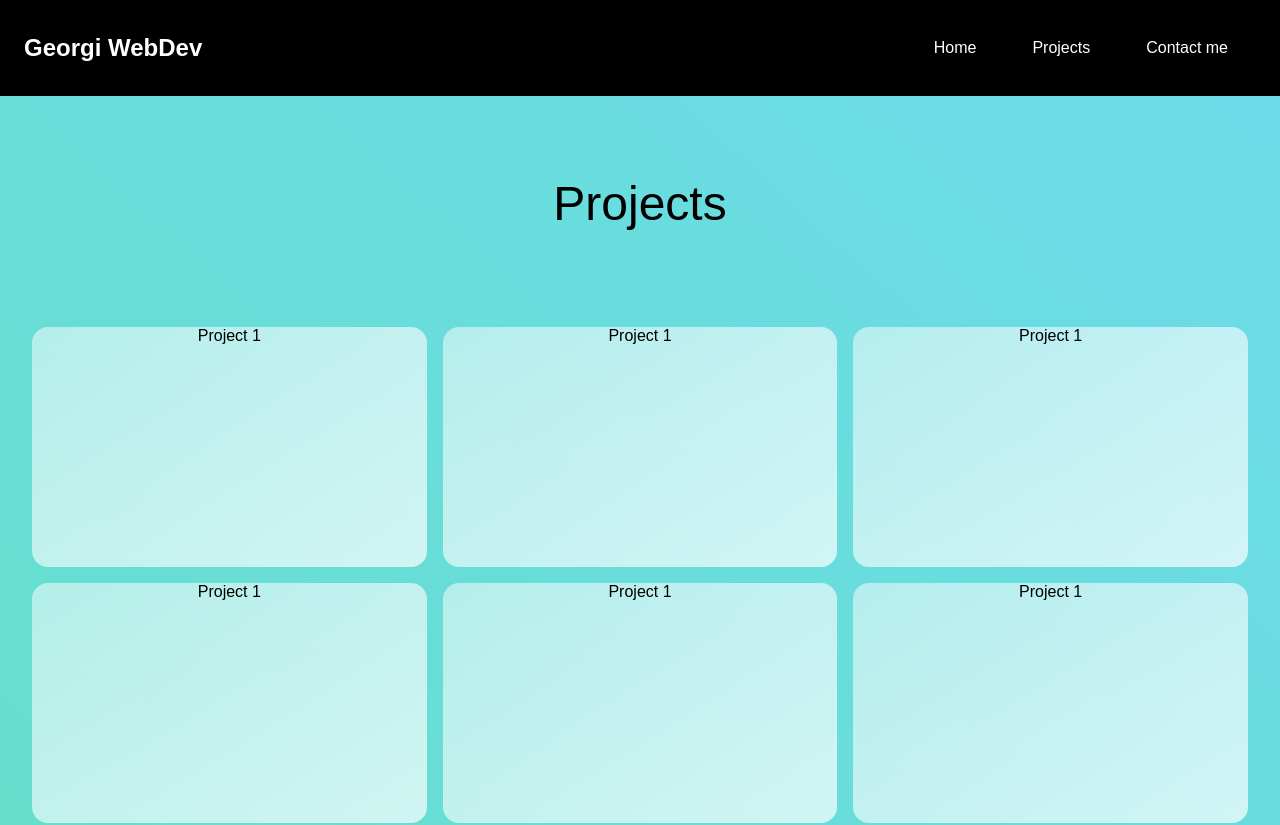
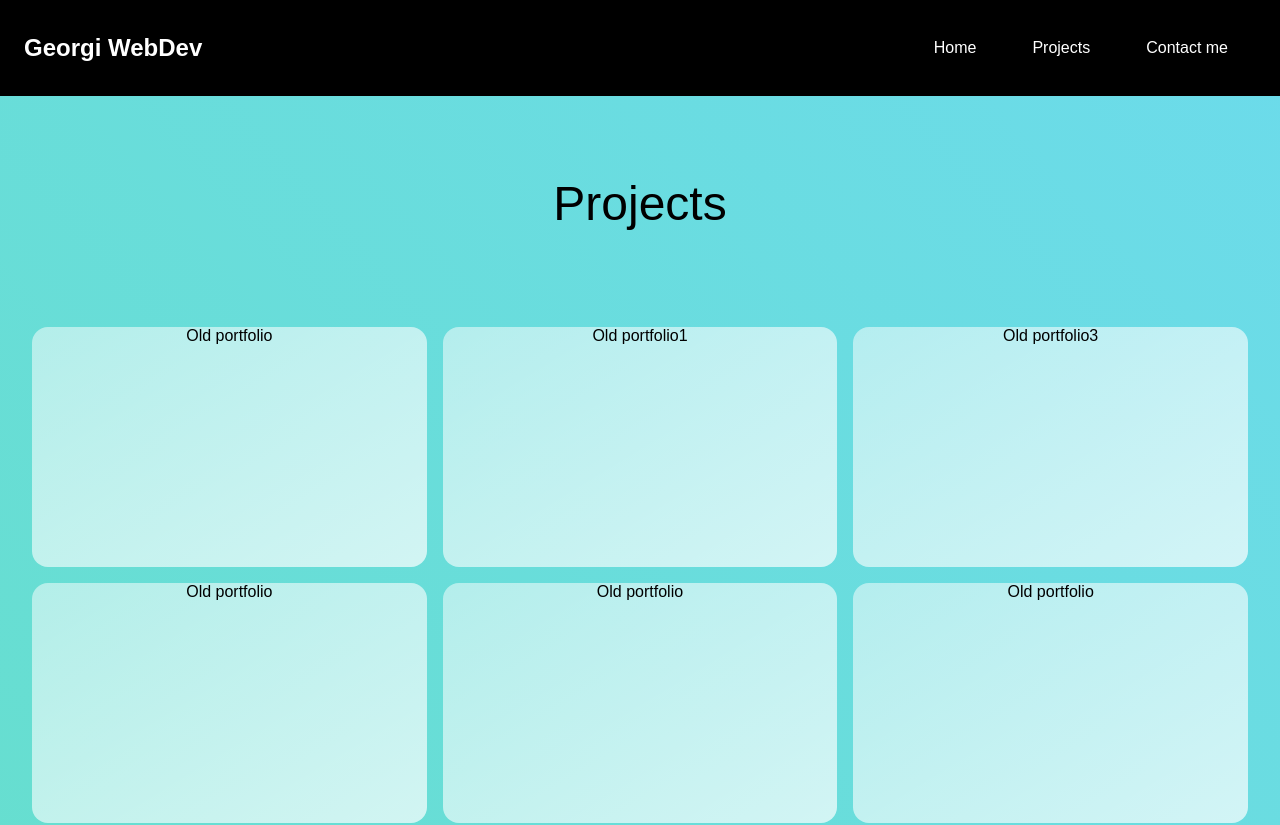
Before and after one commit to GeorgiPetrushev/my-portfolio, a React (Create React App) app: page /projects in a window 1280 px wide. Shown: the top 825 px of the page. Built offline with nearby package versions, Linux system fonts and the light colour scheme.

Commit message:
creating <ls> arr object

```diff
--- a/src/components/Projects.jsx
+++ b/src/components/Projects.jsx
@@ -1,22 +1,18 @@
 import React from "react";
 import { ProjectsStyle } from "./styles/Projects.style";
+import { projectsArr } from "./projectObjects";
 
 const Projects = () => {
+  const listItems = projectsArr.map((number) => (
+    <li key={number.key} className="project">
+      {number.tittle}
+    </li>
+  ));
 
   return (
     <ProjectsStyle>
       <div className="project-tittle">Projects</div>
-      <ul className="container-projects">
-        <li className="project">Project 1</li>
-        <li className="project">Project 1</li>
-        <li className="project">Project 1</li>
-        <li className="project">Project 1</li>
-        <li className="project">Project 1</li>
-        <li className="project">Project 1</li>
-        <li className="project">Project 1</li>
-        <li className="project">Project 1</li>
-        <li className="project">Project 1</li>
-      </ul>
+      <ul className="container-projects">{listItems}</ul>
     </ProjectsStyle>
   );
 };
--- /dev/null
+++ b/src/components/projectObjects.jsx
@@ -0,0 +1,92 @@
+export const projectsArr = [
+  {
+    tittle: "Old portfolio",
+    key: 1,
+    description: "my first portfolio",
+    img: {},
+    technology: ["javascript", "html", "sass"],
+    buttonGitHub: "",
+    buttonPage: "",
+  },
+  {
+    tittle: "Old portfolio1",
+    key: 2,
+    description: "my first portfolio",
+    img: {},
+    technology: ["javascript", "html", "sass"],
+    buttonGitHub: "",
+    buttonPage: "",
+  },
+  {
+    tittle: "Old portfolio3",
+    key: 3,
+    description: "my first portfolio",
+    img: {},
+    technology: ["javascript", "html", "sass"],
+    buttonGitHub: "",
+    buttonPage: "",
+  },
+  {
+    tittle: "Old portfolio",
+    key: 4,
+    description: "my first portfolio",
+    img: {},
+    technology: ["javascript", "html", "sass"],
+    buttonGitHub: "",
+    buttonPage: "",
+  },
+  {
+    tittle: "Old portfolio",
+    key: 5,
+    description: "my first portfolio",
+    img: {},
+    technology: ["javascript", "html", "sass"],
+    buttonGitHub: "",
+    buttonPage: "",
+  },
+  {
+    tittle: "Old portfolio",
+    key: 5,
+    description: "my first portfolio",
+    img: {},
+    technology: ["javascript", "html", "sass"],
+    buttonGitHub: "",
+    buttonPage: "",
+  },
+  {
+    tittle: "Old portfolio",
+    key: 5,
+    description: "my first portfolio",
+    img: {},
+    technology: ["javascript", "html", "sass"],
+    buttonGitHub: "",
+    buttonPage: "",
+  },
+  {
+    tittle: "Old portfolio",
+    key: 5,
+    description: "my first portfolio",
+    img: {},
+    technology: ["javascript", "html", "sass"],
+    buttonGitHub: "",
+    buttonPage: "",
+  },
+  {
+    tittle: "Old portfolio",
+    key: 5,
+    description: "my first portfolio",
+    img: {},
+    technology: ["javascript", "html", "sass"],
+    buttonGitHub: "",
+    buttonPage: "",
+  },
+  {
+    tittle: "Old portfolio",
+    key: 5,
+    description: "my first portfolio",
+    img: {},
+    technology: ["javascript", "html", "sass"],
+    buttonGitHub: "",
+    buttonPage: "",
+  },
+];
```
